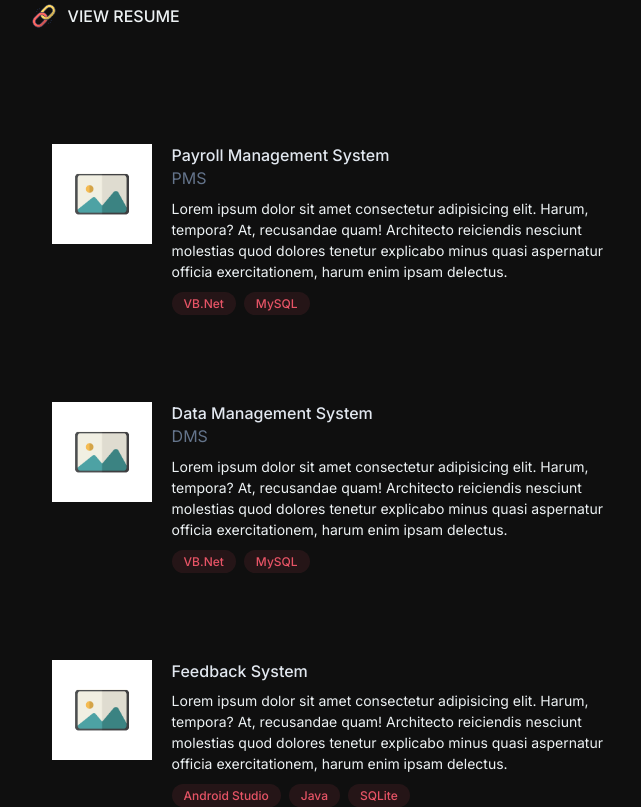
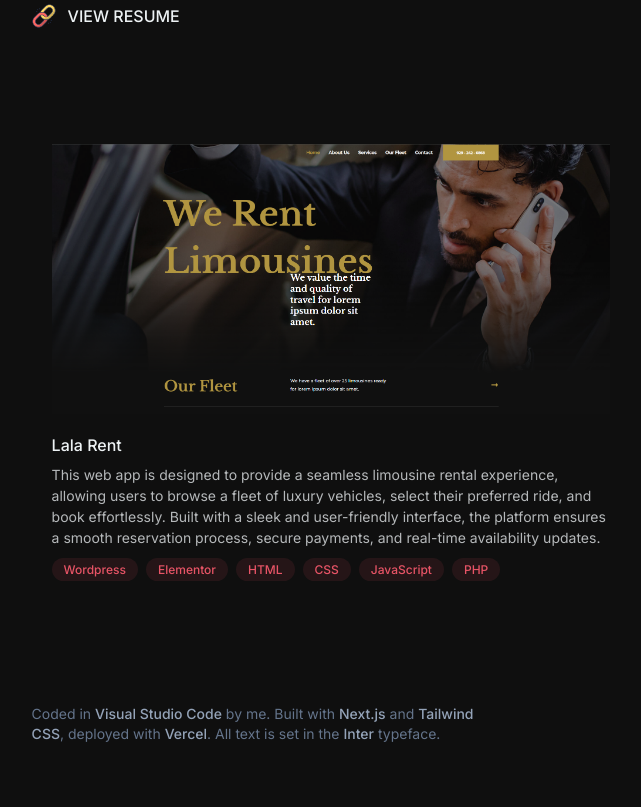
Before and after one commit to axe3228/archiehub-v2, a Next.js app: page / in a window 1280 px wide. Shown: the part 1980-2787 px from the top of the page, without its empty margins (554-1195 px from the left). Built offline with nearby package versions, Linux system fonts and the light colour scheme.

Commit message:
added: new project item

```diff
--- a/src/components/projects.tsx
+++ b/src/components/projects.tsx
@@ -1,23 +1,25 @@
 import Badge from "./badge";
 import Image from "next/image";
+import { ProjectsList } from "@/constants/projects";
+
+export type ProjectProps = {
+    id: number,
+    image?: string,
+    name: string,
+    description: string,
+    href: string,
+    tags?: string[],
+};
 
 const Projects = () => {
 
-    type ProjectProps = {
-        image: string,
-        name: string,
-        acronym?: string,
-        description: string,
-        tags?: string[]
-    };
-
-    const Project = ({image, name, acronym, description, tags} : ProjectProps) => (
-        <div className="flex items-start justify-between space-x-5 lg:p-5">
-            <Image src={image} alt="" width={100} height={50}/>
-            <div className="">
-                <h3 className="font-medium leading-snug text-slate-200">{name}</h3>
-                <p className="text-slate-500">{acronym}</p>
-                <p className="mt-2 text-sm leading-normal">{description}</p>
+    const Project = ({image, name, description, href, tags} : ProjectProps) => (
+        <a href={href} target="_blank">
+            <div className="flex flex-col justify-center items-center lg:p-5">
+                <Image src={image ?? ''} alt="" layout="responsive" width={100} height={50}/>
+                <div className="mt-5">
+                    <h3 className="font-medium leading-snug text-dark-primary-txt">{name}</h3>
+                    <p className="mt-2 text-sm leading-normal text-dark-primary-txt/75">{description}</p>
                     <ul className="flex flex-wrap mt-2">
                         {tags?.map((item, i) => (
                             <li key={i} className="mb-2 mr-2"><Badge tag={item}/></li>
@@ -25,36 +27,24 @@ const Projects = () => {
                     </ul>
                 </div>
             </div>
+        </a>
     );
 
     return (
         <div className="section space-y-10" id="projects">
+            {
+                ProjectsList.sort((a, b) => b.id - a.id).map((project: ProjectProps, i) => (
                     <Project
-                image={'/images/image-placeholder.jpg'}
-                name={'Payroll Management System'}
-                acronym={'PMS'}
-                description={`Lorem ipsum dolor sit amet consectetur adipisicing elit. Harum, tempora? At,
-                recusandae quam! Architecto reiciendis nesciunt molestias quod dolores tenetur
-                explicabo minus quasi aspernatur officia exercitationem, harum enim ipsam delectus.`}
-                tags={['VB.Net', 'MySQL']}
+                        id={project.id}
+                        image={project.image}
+                        name={project.name}
+                        description={project.description}
+                        href={project.href}
+                        tags={project.tags}
+                        key={i}
                     />
-            <Project
-                image={'/images/image-placeholder.jpg'}
-                name={'Data Management System'}
-                acronym={'DMS'}
-                description={`Lorem ipsum dolor sit amet consectetur adipisicing elit. Harum, tempora? At,
-                recusandae quam! Architecto reiciendis nesciunt molestias quod dolores tenetur
-                explicabo minus quasi aspernatur officia exercitationem, harum enim ipsam delectus.`}
-                tags={['VB.Net', 'MySQL']}
-                />
-            <Project
-                image={'/images/image-placeholder.jpg'}
-                name={'Feedback System'}
-                description={`Lorem ipsum dolor sit amet consectetur adipisicing elit. Harum, tempora? At,
-                recusandae quam! Architecto reiciendis nesciunt molestias quod dolores tenetur
-                explicabo minus quasi aspernatur officia exercitationem, harum enim ipsam delectus.`}
-                tags={['Android Studio', 'Java', 'SQLite']}
-                />
+                ))
+            }
         </div>
     );
 }
--- /dev/null
+++ b/src/constants/projects.ts
@@ -0,0 +1,15 @@
+import { ProjectProps } from "@/components/projects";
+
+export const ProjectsList: ProjectProps[] = [
+    {
+        id: 1,
+        image: "/images/projects/lala-rent.png",
+        name: "Lala Rent",
+        description: `This web app is designed to provide a seamless limousine rental experience,
+        allowing users to browse a fleet of luxury vehicles, select their preferred ride, and book effortlessly.
+        Built with a sleek and user-friendly interface, the platform ensures a smooth reservation process,
+        secure payments, and real-time availability updates.`,
+        href: "https://lala-store.infinityfreeapp.com/",
+        tags: ["Wordpress", "Elementor", "HTML", "CSS", "JavaScript", "PHP"],
+    }
+]
```
Also changed, not shown: public/images/projects/lala-rent.png (added). Lines whose indentation alone changed are shown as unchanged.
